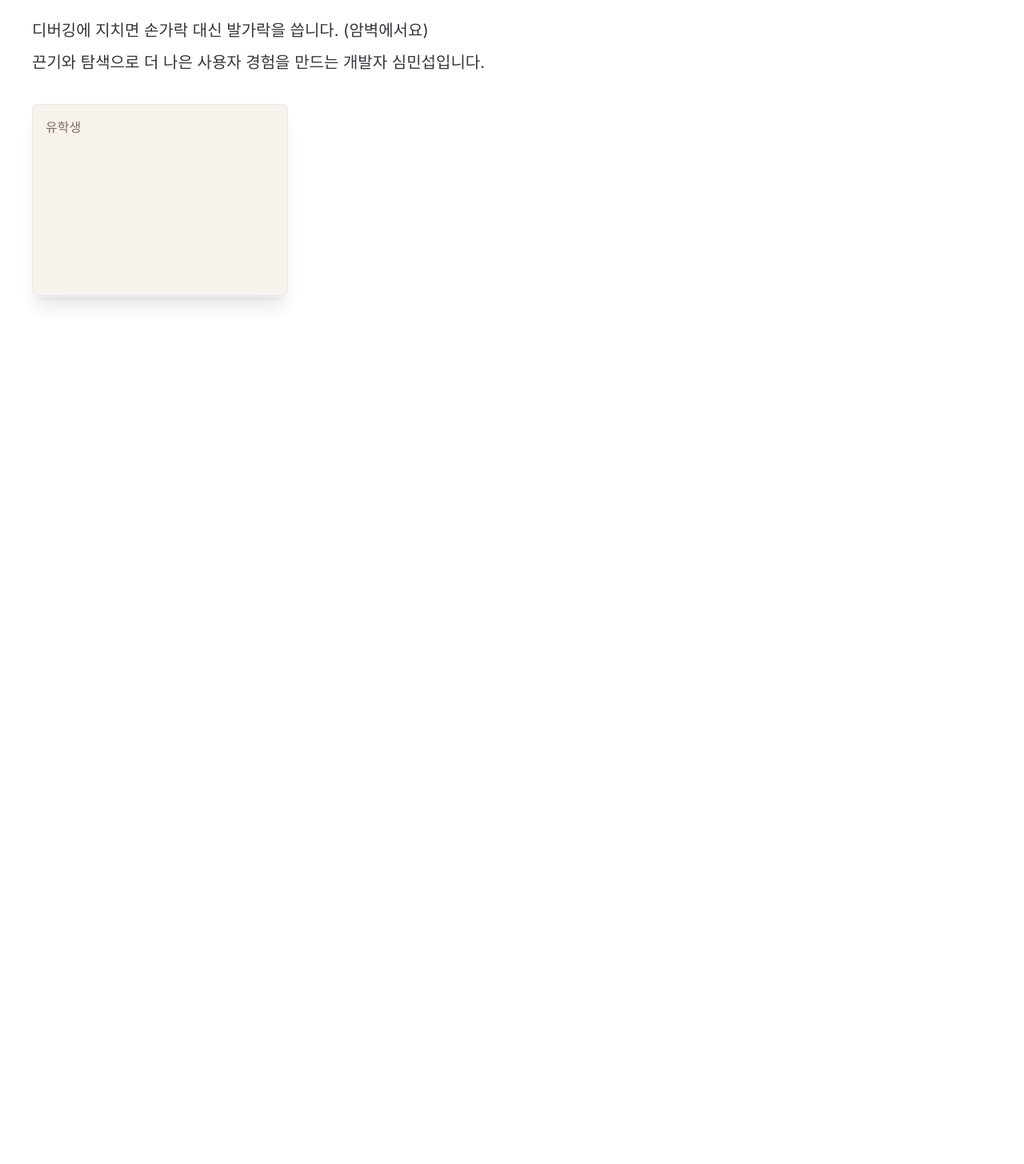
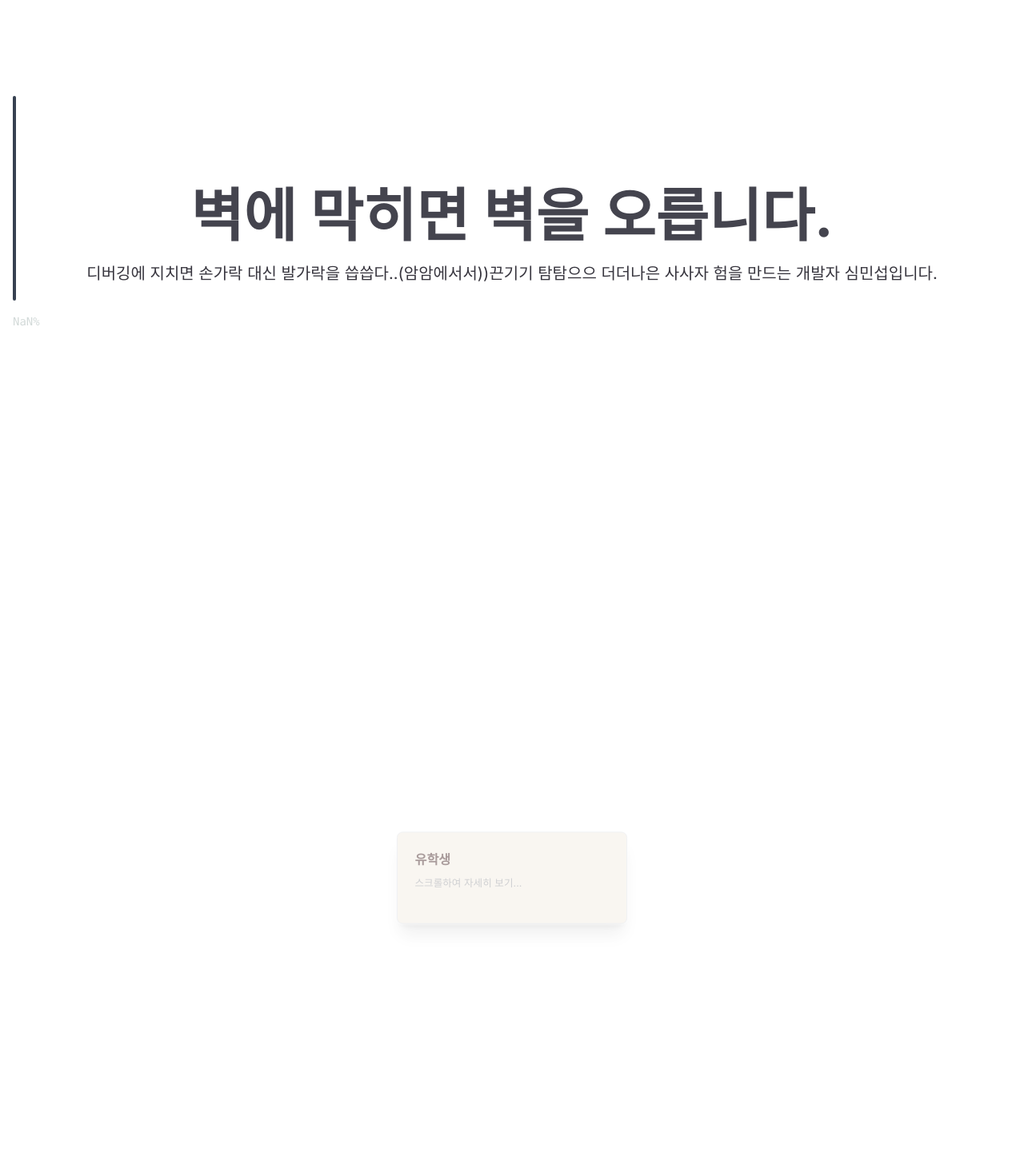
Before and after one commit to Earlssu/sms-portfolio-next, a Next.js app: page /home in a window 1280 px wide. Shown: the part 134-1590 px from the top of the page at 80% size. Before the commit the page ends 1296 px from the top, so only its background shows below. Built offline with nearby package versions, Linux system fonts and the light colour scheme.

Commit message:
Feat: 전체 스타일 변경

```diff
--- a/src/app/globals.css
+++ b/src/app/globals.css
@@ -15,8 +15,13 @@
   --card-ring: rgba(255, 255, 255, 0.3);
 }
 
+html {
+  scroll-behavior: smooth;
+}
+
 body {
   /*color: rgb(var(--foreground-rgb));*/
+  overflow-x: hidden;
 }
 
 @layer utilities {
--- a/src/app/home/components/TraitCard.tsx
+++ b/src/app/home/components/TraitCard.tsx
@@ -5,19 +5,50 @@ interface TraitCardProps {
   title: string;
   className?: string;
   children?: React.ReactNode;
+  isExpanded?: boolean;
 }
 
 const TraitCard: React.FC<TraitCardProps> = ({
   title,
   className,
   children,
+  isExpanded = false,
 }) => {
   return (
     <div
-      className={`border border-card shadow-xl z-10 ring-2 ring-card bg-card rounded-md h-60 w-80 p-4 animate__animated animate__fadeIn ${className || ''}`}
+      className={`
+        border border-card shadow-xl ring-2 ring-card bg-card rounded-lg p-6
+        transition-all duration-700 ease-out transform
+        ${isExpanded
+          ? 'h-80 w-full max-w-2xl shadow-2xl border-primary ring-primary'
+          : 'h-32 w-80 shadow-lg'
+        }
+        ${className || ''}
+      `}
     >
-      <h2 className={'text-tertiary'}>{title}</h2>
-      {children}
+      <h2
+        className={`
+          font-bold transition-all duration-500
+          ${isExpanded
+            ? 'text-2xl text-primary mb-4'
+            : 'text-lg text-tertiary mb-2'
+          }
+        `}
+      >
+        {title}
+      </h2>
+
+      <div className={`
+        transition-all duration-500 overflow-hidden
+        ${isExpanded ? 'opacity-100 max-h-96' : 'opacity-50 max-h-8'}
+      `}>
+        {!isExpanded && (
+          <p className="text-sm text-gray-500 truncate">
+            스크롤하여 자세히 보기...
+          </p>
+        )}
+        {children}
+      </div>
     </div>
   );
 };
--- a/src/app/home/page.tsx
+++ b/src/app/home/page.tsx
@@ -1,44 +1,153 @@
 'use client';
 
+import { useEffect, useState } from 'react';
 import TypingText from '@/shared/components/TypingText';
 import { useCommonTranslations } from '@/shared/hooks/useCommonTranslations';
 import 'animate.css';
 import TraitCard from '@/app/home/components/TraitCard';
 
 export default function Home() {
-  const { hero, heroDesc01, heroDesc02, typeText } = useCommonTranslations();
+  const { hero, heroDesc01, heroDesc02 } = useCommonTranslations();
+  const [scrollY, setScrollY] = useState(0);
+  const [expandedCard, setExpandedCard] = useState<number | null>(null);
+  const [scrollProgress, setScrollProgress] = useState(0);
+
+  useEffect(() => {
+    const handleScroll = () => {
+      const currentScrollY = window.scrollY;
+      const maxScroll =
+        document.documentElement.scrollHeight - window.innerHeight;
+      const progress = (currentScrollY / maxScroll) * 100;
+
+      setScrollY(currentScrollY);
+      setScrollProgress(progress);
+
+      // 각 카드별 섹션 높이 (100vh씩)
+      const heroSectionHeight = window.innerHeight; // 첫 번째 섹션
+      const cardSectionHeight = window.innerHeight; // 각 카드마다 100vh
+
+      // 현재 어떤 카드 섹션에 있는지 계산
+      const scrollAfterHero = Math.max(0, currentScrollY - heroSectionHeight);
+      const currentCardIndex = Math.floor(scrollAfterHero / cardSectionHeight);
+
+      if (currentScrollY > heroSectionHeight * 0.8) {
+        // 히어로 섹션을 80% 지나면 카드 활성화 시작
+        setExpandedCard(Math.min(currentCardIndex, traitData.length - 1));
+      } else {
+        setExpandedCard(null);
+      }
+    };
+
+    window.addEventListener('scroll', handleScroll);
+    return () => window.removeEventListener('scroll', handleScroll);
+  }, []);
+
+  const traitData = [
+    {
+      title: '유학생',
+      detail:
+        '호주에서 3년간 유학하며 글로벌 마인드셋과 영어 실력을 키웠습니다.',
+      skills: [
+        'Cross-cultural Communication',
+        'English Fluency',
+        'Adaptability',
+      ],
+    },
+    {
+      title: '협업이 가장 편했던 개발자',
+      detail:
+        '팀워크를 중시하며 원활한 소통으로 프로젝트를 성공적으로 이끌어갑니다.',
+      skills: ['Team Leadership', 'Communication', 'Project Management'],
+    },
+    {
+      title: '힘들 때 웃어야 일류다',
+      detail: '어려운 상황에서도 긍정적인 마인드로 문제를 해결해나갑니다.',
+      skills: ['Positive Mindset', 'Problem Solving', 'Resilience'],
+    },
+    {
+      title: 'Fast Learner',
+      detail:
+        '새로운 기술과 트렌드를 빠르게 습득하고 적용하는 능력이 뛰어납니다.',
+      skills: ['Quick Learning', 'Technology Adaptation', 'Continuous Growth'],
+    },
+  ];
 
   return (
-    <div className="mx-auto w-full max-w-screen-xl mt-2 px-10 py-6 min-h-[90dvh] flex flex-col gap-4">
-      <div className={'flex flex-col gap-4'}>
-        <h1 className="text-7xl font-bold text-primary">
+    <div className="relative">
+      {/* 히어로 섹션 - 100vh */}
+      <section className="h-screen flex flex-col justify-center items-center px-10 relative">
+        <div className="max-w-screen-xl mx-auto flex flex-col gap-4">
+          <h1 className="text-7xl font-bold text-primary text-center">
             <TypingText text={hero} speed={50} />
           </h1>
           <TypingText
             text={heroDesc01 + '\n' + heroDesc02}
             delay={1.5}
             speed={30}
-          className="text-xl text-secondary leading-10"
+            className="text-xl text-secondary leading-10 text-center"
           />
         </div>
+      </section>
 
-      {/*<NavButtons />*/}
+      {/* 좌측 스크롤 진행 표시기 */}
+      <div className="fixed left-4 top-1/2 transform -translate-y-1/2 z-50">
+        <div className="w-1 h-64 bg-gray-700 rounded-full overflow-hidden">
+          <div
+            className="w-full bg-gradient-to-b from-quaternary to-primary transition-all duration-300 ease-out"
+            style={{ height: `${scrollProgress}%` }}
+          />
+        </div>
+        <div className="mt-4 text-sm text-quaternary font-mono">
+          {Math.round(scrollProgress)}%
+        </div>
+      </div>
 
-      <div className="w-full pt-4 min-h-40 flex-1 flex flex-col gap-4">
-        <TraitCard title={'유학생'} className={'animate__delay-5s'} />
+      {/* 카드 섹션들 - 각각 100vh */}
+      {traitData.map((trait, index) => (
+        <section
+          key={index}
+          className="h-screen flex items-center justify-center px-10 relative"
+        >
+          {/* 고정된 카드 컨테이너 */}
+          <div className="max-w-screen-xl mx-auto w-full flex items-center justify-center">
+            <TraitCard
+              title={trait.title}
+              className={`transition-all duration-1000 ease-out ${
+                expandedCard === index ? 'scale-100 opacity-100' : 'scale-90 opacity-60'
+              }`}
+              isExpanded={expandedCard === index}
+            >
+              {expandedCard === index && (
+                <div className="mt-4 space-y-3 animate__animated animate__fadeIn animate__delay-500ms">
+                  <p className="text-quaternary text-sm leading-relaxed">
+                    {trait.detail}
+                  </p>
+                  <div className="flex flex-wrap gap-2">
+                    {trait.skills.map((skill, skillIndex) => (
+                      <span
+                        key={skillIndex}
+                        className="px-3 py-1 bg-primary text-quaternary text-xs rounded-full"
+                      >
+                        {skill}
+                      </span>
+                    ))}
+                  </div>
+                </div>
+              )}
+            </TraitCard>
+          </div>
+        </section>
+      ))}
 
-        <TraitCard
-          title={'협업이 가장 편했던 개발자'}
-          className={'animate__delay-6s'}
-        />
-
-        <TraitCard
-          title={'힘들 때 웃어야 일류다'}
-          className={'animate__delay-7s'}
-        />
-
-        <TraitCard title={'Fast Learner'} className={'animate__delay-8s'} />
+      {/* 마지막 여백 섹션 */}
+      <section className="h-screen flex items-center justify-center">
+        <div className="text-center">
+          <h2 className="text-4xl font-bold text-primary mb-4">
+            Thank you for scrolling!
+          </h2>
+          <p className="text-secondary">더 많은 정보는 다른 페이지에서 확인하세요.</p>
         </div>
+      </section>
     </div>
   );
 }
```
Lines whose indentation alone changed are shown as unchanged.
